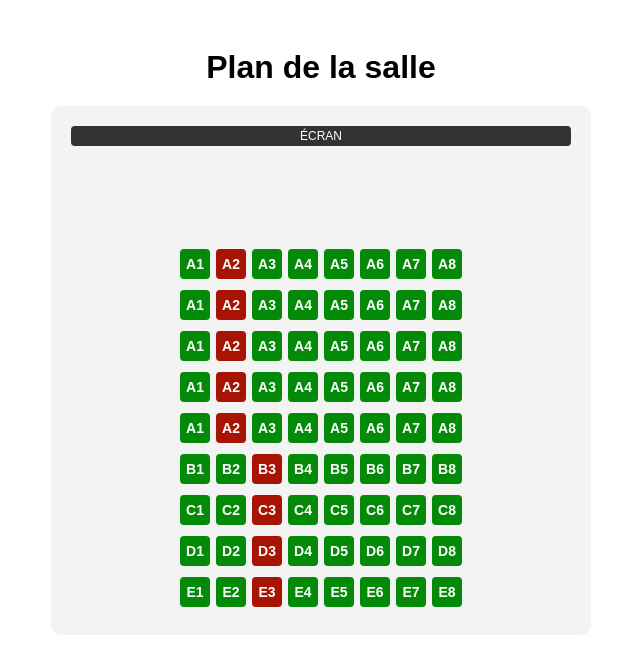
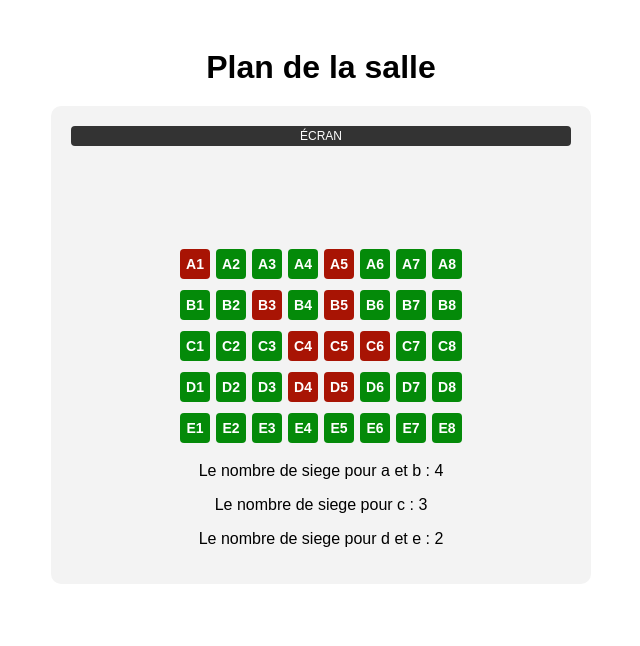
Before and after one commit to Djigo02/vacationcoding, a PHP site: page /testcine.php in a window 1280 px wide. Shown: the top 646 px of the page, without its empty margins (319-959 px from the left). Run offline with PHP 8.4, Linux system fonts and the light colour scheme.

Commit message:
Correction TP2

```diff
--- a/cours2/testcine.php
+++ b/cours2/testcine.php
@@ -51,6 +51,10 @@ $cine = [
     ["siege" => "E8", 'reserve' => false]
   ]
 ];
+
+$nbPlaceReserveAB = 0;
+$nbPlaceReserveC = 0;
+$nbPlaceReserveDE = 0;
 ?>
 
 <!DOCTYPE html>
@@ -129,68 +133,29 @@ $cine = [
   <div class="salle">
     <div class="ecran">ÉCRAN</div>
 
-    <?php foreach ($cine as $rang => $rangee) { ?>
-      <!-- Rang A -->
+    <?php foreach ($cine as $rang => $rangee) :
+    ?>
       <div class="rang">
-        <div class="place libre">A1</div>
-        <div class="place reserve">A2</div>
-        <div class="place libre">A3</div>
-        <div class="place libre">A4</div>
-        <div class="place libre">A5</div>
-        <div class="place libre">A6</div>
-        <div class="place libre">A7</div>
-        <div class="place libre">A8</div>
+        <?php foreach ($rangee as $siege) :
+          if (($rang == "A" || $rang == "B") && $siege["reserve"] == true) {
+            $nbPlaceReserveAB++;
+          }
+          if ($rang == "C"  && $siege["reserve"] == true) {
+            $nbPlaceReserveC++;
+          }
+          if (($rang == "D" || $rang == "E") && $siege["reserve"] == true) {
+            $nbPlaceReserveDE++;
+          }
+        ?>
+          <div class="place <?= $siege['reserve'] == true ? 'reserve' : 'libre' ?> "><?= $siege['siege'] ?></div>
+        <?php endforeach ?>
       </div>
+    <?php endforeach ?>
 
-    <?php   } ?>
+    <p><?= "Le nombre de siege pour a et b : $nbPlaceReserveAB " ?></p>
+    <p><?= "Le nombre de siege pour c : $nbPlaceReserveC " ?></p>
+    <p><?= "Le nombre de siege pour d et e : $nbPlaceReserveDE " ?></p>
 
-    <!-- Rang B -->
-    <div class="rang">
-      <div class="place libre">B1</div>
-      <div class="place libre">B2</div>
-      <div class="place reserve">B3</div>
-      <div class="place libre">B4</div>
-      <div class="place libre">B5</div>
-      <div class="place libre">B6</div>
-      <div class="place libre">B7</div>
-      <div class="place libre">B8</div>
-    </div>
-
-    <!-- Rang C -->
-    <div class="rang">
-      <div class="place libre">C1</div>
-      <div class="place libre">C2</div>
-      <div class="place reserve">C3</div>
-      <div class="place libre">C4</div>
-      <div class="place libre">C5</div>
-      <div class="place libre">C6</div>
-      <div class="place libre">C7</div>
-      <div class="place libre">C8</div>
-    </div>
-
-    <!-- Rang D -->
-    <div class="rang">
-      <div class="place libre">D1</div>
-      <div class="place libre">D2</div>
-      <div class="place reserve">D3</div>
-      <div class="place libre">D4</div>
-      <div class="place libre">D5</div>
-      <div class="place libre">D6</div>
-      <div class="place libre">D7</div>
-      <div class="place libre">D8</div>
-    </div>
-
-    <!-- Rang E -->
-    <div class="rang">
-      <div class="place libre">E1</div>
-      <div class="place libre">E2</div>
-      <div class="place reserve">E3</div>
-      <div class="place libre">E4</div>
-      <div class="place libre">E5</div>
-      <div class="place libre">E6</div>
-      <div class="place libre">E7</div>
-      <div class="place libre">E8</div>
-    </div>
   </div>
 </body>
 
```
